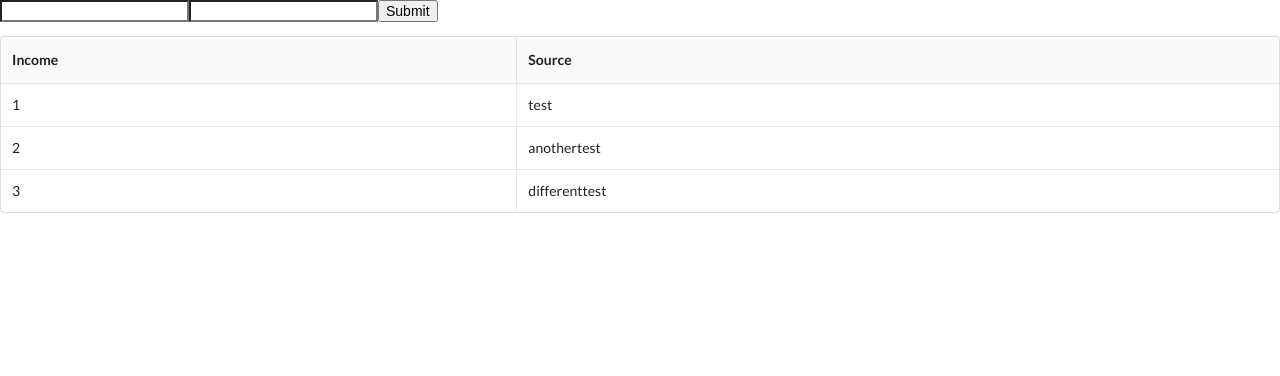
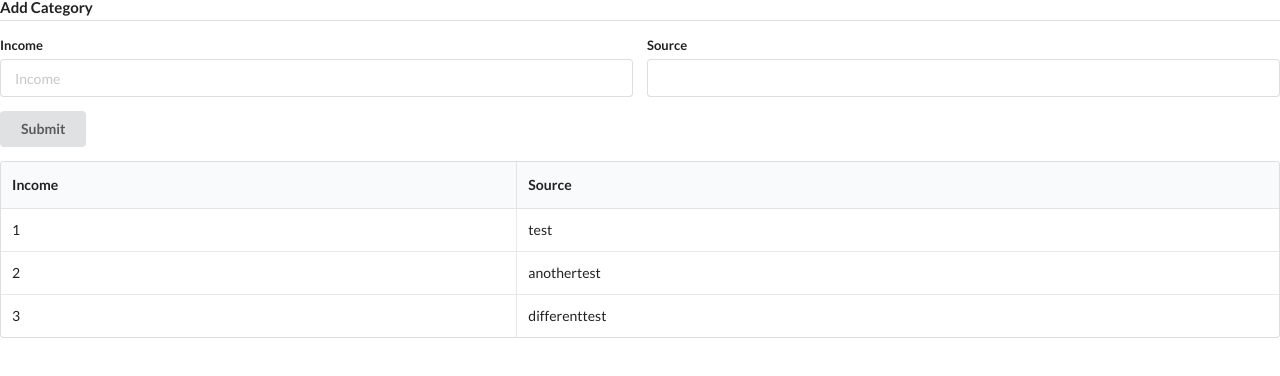
Before and after one commit to thines92/react-redux-budget, a React (Create React App) app: page / in a window 1280 px wide. Shown: the top 376 px of the page. Built offline with nearby package versions, Linux system fonts and the light colour scheme.

Commit message:
added styling to addCategory form

```diff
--- a/src/components/addCategory.js
+++ b/src/components/addCategory.js
@@ -13,7 +13,7 @@ class AddCategory extends React.Component {
     }
 
     handleChange = (e) => {
-        this.setState({ [e.target.name]: e.target.value})
+        this.setState({ [e.target.name]: e.target.value })
     }
 
     handleSubmit = (e) => {
@@ -31,10 +31,22 @@ class AddCategory extends React.Component {
     render() {
         return (
             <div>
-                <form onSubmit={this.handleSubmit.bind(this)}>
-                    <input type="text" name="income" value={this.state.income} onChange={this.handleChange} />
-                    <input type="text" name="source" value={this.state.source} onChange={this.handleChange} />
-                    <button type="submit">Submit</button>
+                <form onSubmit={this.handleSubmit.bind(this)} className="ui form">
+                    <h4 className="ui dividing header">Add Category</h4>
+                    <div className="field">
+                        <div className="two fields">
+                            <div className="field">
+                                <label>Income</label>
+                                <input type="text" name="income" value={this.state.income} placeholder="Income" onChange={this.handleChange} />
+                            </div>
+                            <div className="field">
+                                <label>Source</label>
+                                <input type="text" name="source" value={this.state.source} onChange={this.handleChange} />
+                            </div>
+                        </div>
+                    </div>
+
+                    <button type="submit" className="ui button">Submit</button>
                 </form>
             </div>
         )
```
